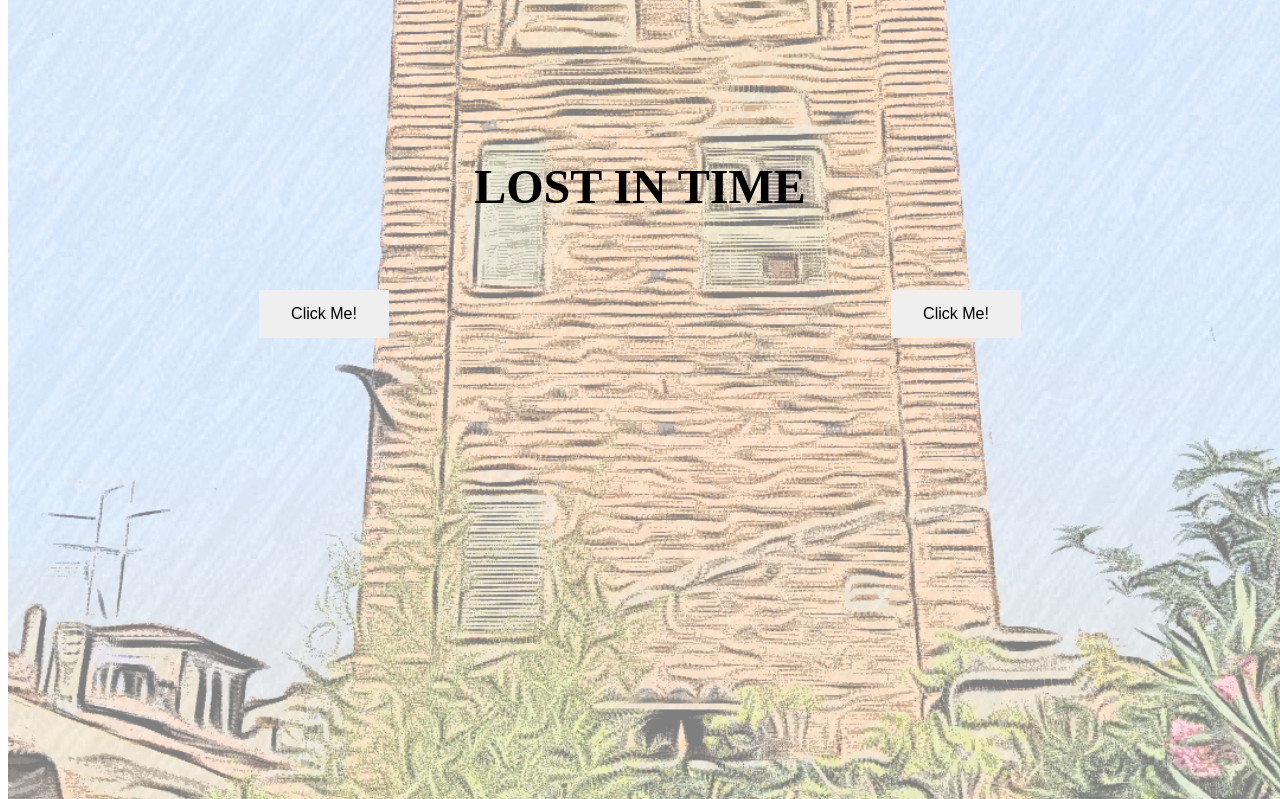
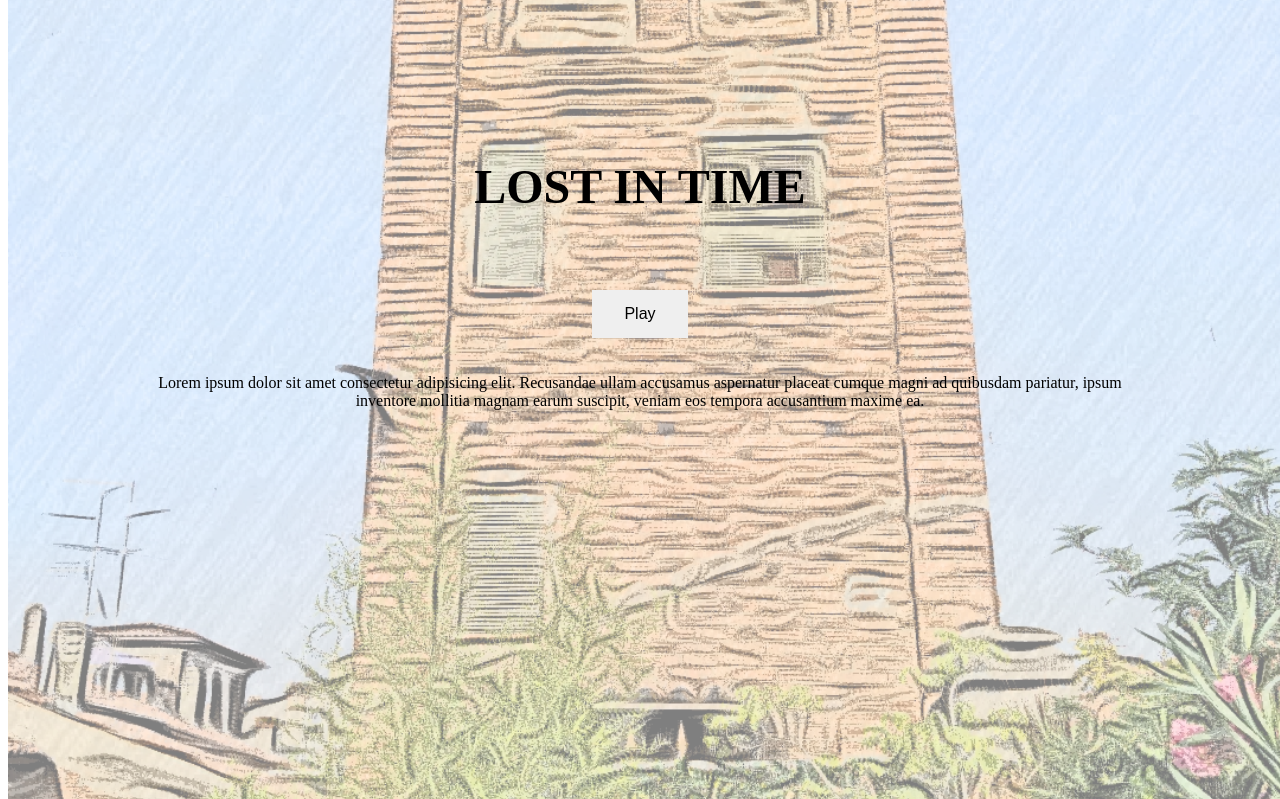
Before and after one commit to CharlieMallon/TogethernessHackathonTeam5, a Flask app: page / in a window 1280 px wide. Shown: the part 69-868 px from the top of the page. Run offline with Flask 2, Linux system fonts and the light colour scheme; some libraries are stand-ins or nearby versions.

Commit message:
pages restructured, home_intro_page made as index.html

```diff
--- a/app.py
+++ b/app.py
@@ -24,7 +24,7 @@ def index():
 
 @app.route("/game")
 def game():
-    return render_template("game.html")
+    return render_template("game_start.html")
 
 
 if __name__ == "__main__":
--- a/static/style.css
+++ b/static/style.css
@@ -15,7 +15,7 @@
     font-size: 2rem;
     text-align: center;
 }
-/* create join game buttons */
+/* buttons */
 .button {
     border: none;
     color: black;
@@ -28,9 +28,14 @@
     cursor: pointer;
     margin: auto;
   }
-  .center_buttons {
+.center_buttons {
     display: flex;
     justify-content: center;
     align-items: center;
     height: 15vh;
-  }
+}
+.center_text {
+    text-align: center;
+    width: 80%;
+    margin: auto;
+}
--- a/templates/index.html
+++ b/templates/index.html
@@ -1,7 +1,8 @@
 {% extends "base.html" %}
 {% block content %}
 <div class="center_buttons">
-      <button class="button" type="button">Click Me!</button>
-      <button class="button" type="button">Click Me!</button>
+      <button class="button" type="button" onclick="window.location.href='{{ url_for( 'game' ) }}';">Play</button>
 </div>
+<p class="center_text">Lorem ipsum dolor sit amet consectetur adipisicing elit. Recusandae ullam accusamus aspernatur placeat cumque magni ad quibusdam pariatur, ipsum inventore mollitia magnam earum suscipit, veniam eos tempora accusantium maxime ea.</p>
+
 {% endblock %}
```
Also changed, not shown: templates/game_start.html (renamed from templates/game.html).
